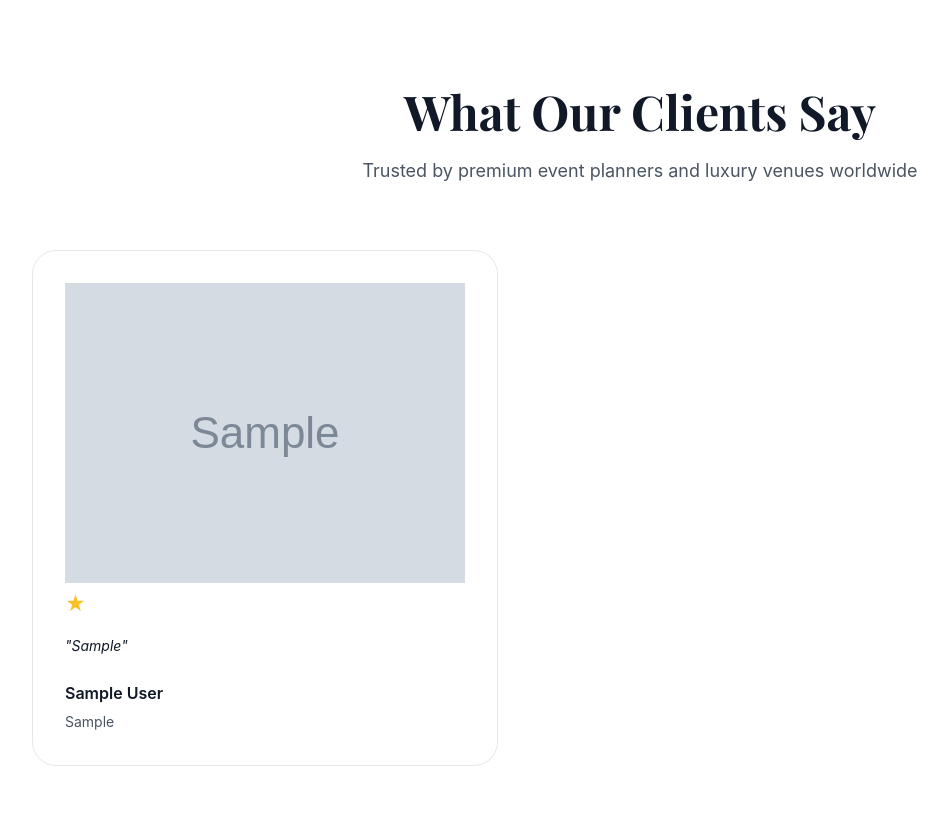
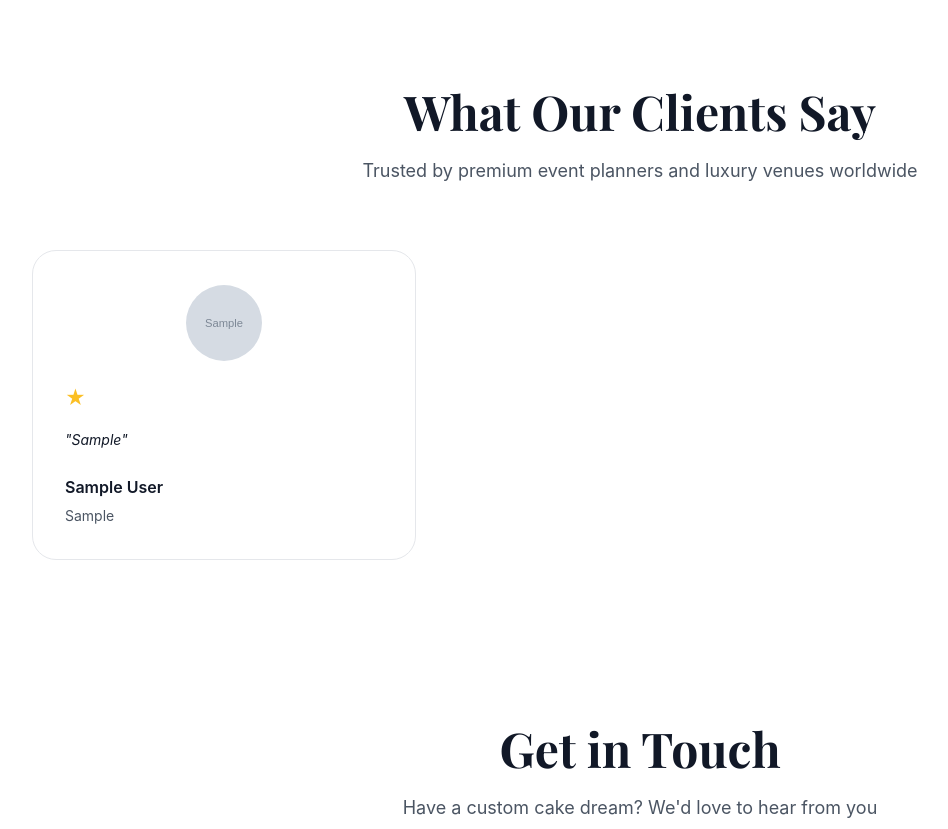
Before and after one commit to shibangikhan/Ovenly-Cakes, a Django app: page / in a window 1280 px wide. Shown: the part 3017-3846 px from the top of the page, without its empty margins (0-948 px from the left). Run offline with Django 5.2, Linux system fonts and the light colour scheme; tables that the repository leaves empty hold one stand-in row (values such as "Sample post"); grey boxes marked "Sample" are stand-in pictures; parts of the project's set-up code (start-up, migrations or seed data) failed here and were passed over; some libraries are stand-ins or nearby versions.

Commit message:
Add testimonial styles to CSS
Added styles for testimonial section including photo wrapper and card hover effect.

```diff
--- a/static/css/styles.css
+++ b/static/css/styles.css
@@ -973,6 +973,7 @@
   padding: 1.5rem;
 }
 
+
 .product-name {
   font-size: var(--font-size-xl);
   font-weight: 700;
@@ -1051,6 +1052,20 @@
   border-radius: var(--radius-xl);
   padding: 2rem;
   transition: all var(--transition-normal);
+}
+
+.testimonial-photo-wrapper {
+  display: flex;
+  justify-content: center;
+  margin-bottom: 1.25rem;
+}
+
+.testimonial-photo {
+  width: 80px;
+  height: 80px;
+  object-fit: cover;
+  border-radius: 50%;
+  border: 2px solid rgba(255, 255, 255, 0.8);
 }
 
 .testimonial-card:hover {
```
